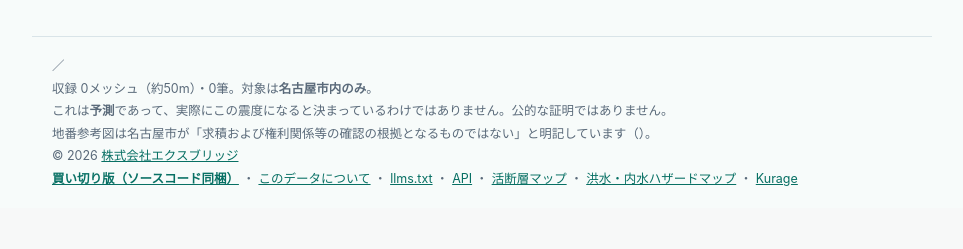
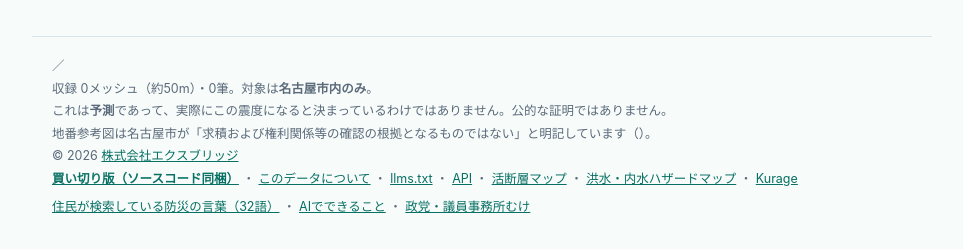
Before and after one commit to katsushi2441/kjishin, a FastAPI app: page / in a window 1280 px wide. Shown: the part 1683-1932 px from the top of the page, without its empty margins (158-1121 px from the left). Before the commit the page ends 1869 px from the top, so only its background shows below. Run offline with FastAPI, Linux system fonts and the light colour scheme; parts of the project's set-up code (start-up, migrations or seed data) failed here and were passed over.

Commit message:
フッターから exbridge の入口ページへ戻る導線を足す
politech / solution / ai-system から各製品へのリンクはあったが、
製品側から戻る導線が無く、片方向だった（khojokin・kseido は0本、
kflood は solution のみ）。ref=kurage-<製品> で流入を測る。

```diff
--- a/app/templates/base.html
+++ b/app/templates/base.html
@@ -55,4 +55,5 @@ footer a{color:var(--teal-deep)}
 地番参考図は名古屋市が「求積および権利関係等の確認の根拠となるものではない」と明記しています（{{ chiban_vintage }}）。<br>
 &copy; {{ year }} <a href="https://exbridge.jp/" target="_blank" rel="noopener">株式会社エクスブリッジ</a><br>
 <a href="{{ links.kappstore }}" target="_blank" rel="noopener"><b>買い切り版（ソースコード同梱）</b></a> ・ <a href="{{ root }}about">このデータについて</a> ・ <a href="{{ root }}llms.txt">llms.txt</a> ・ <a href="{{ root }}api/check?q=中村区名駅一丁目1015-14">API</a> ・ <a href="{{ links.kfault }}" target="_blank" rel="noopener">活断層マップ</a> ・ <a href="{{ links.kflood }}" target="_blank" rel="noopener">洪水・内水ハザードマップ</a> ・ <a href="https://kurage.exbridge.jp/" target="_blank" rel="noopener">Kurage</a>
+<p class="src" style="margin-top:6px"><a href="https://exbridge.jp/politech/#bousai?ref=kurage-kjishin" rel="noopener">住民が検索している防災の言葉（32語）</a> ・ <a href="https://exbridge.jp/ai-system/?ref=kurage-kjishin" rel="noopener">AIでできること</a> ・ <a href="https://exbridge.jp/solution/seito.html?ref=kurage-kjishin" rel="noopener">政党・議員事務所むけ</a></p>
 </footer></body></html>
```
